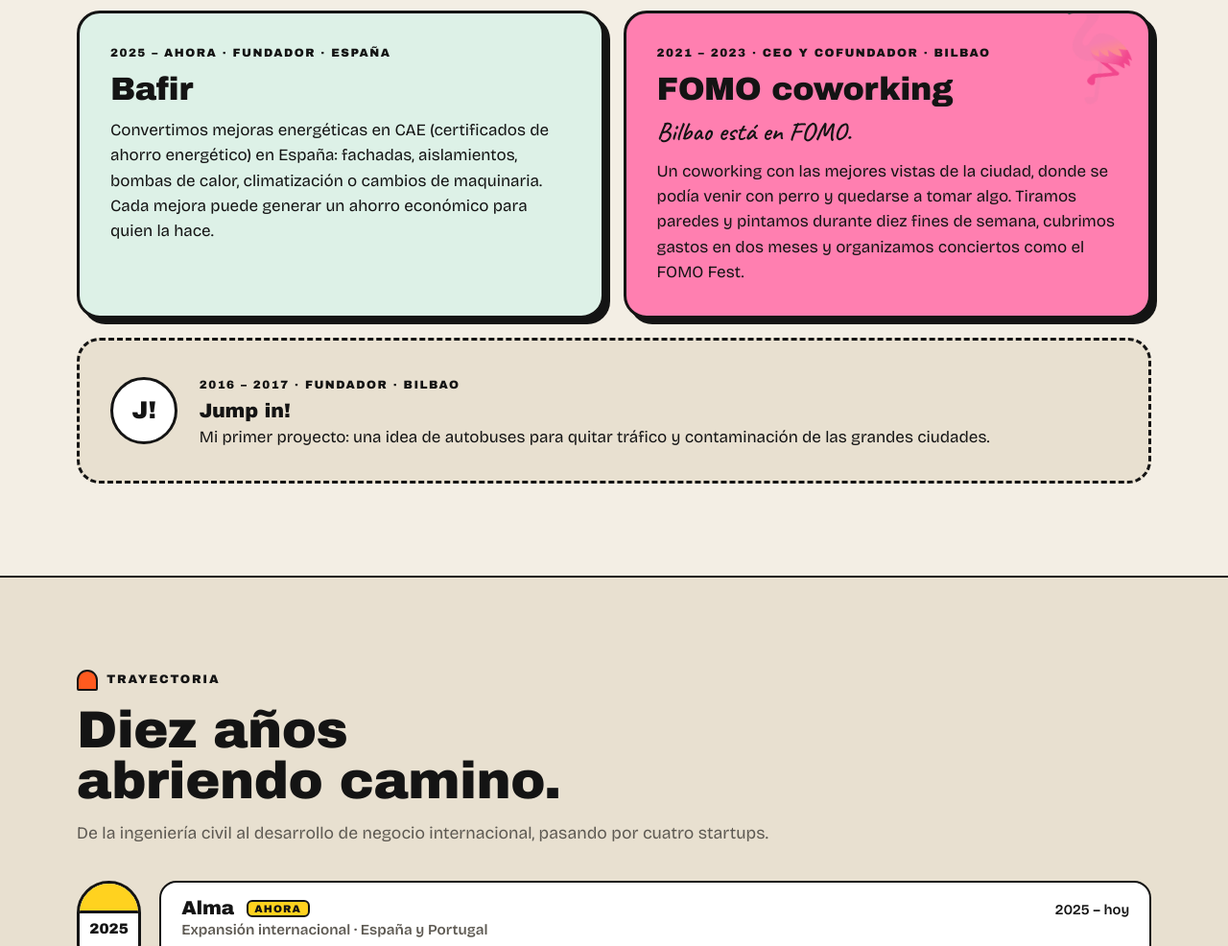
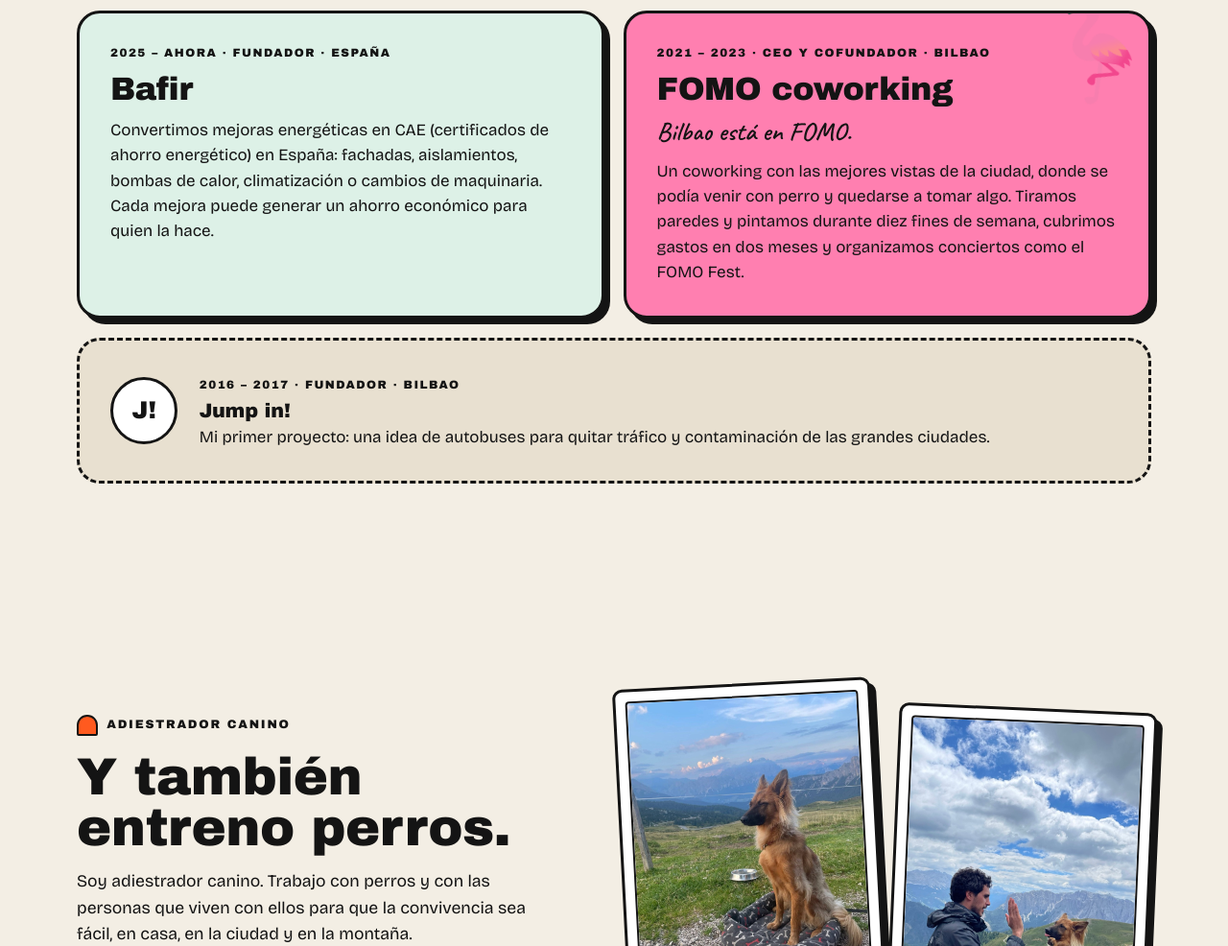
Before and after one commit to ikalek0/ikalek0.github.io, a plain HTML site: page index.html in a window 1280 px wide. Shown: the part 1814-2800 px from the top of the page at 96% size. Drawn offline with nearby package versions, Linux system fonts and the light colour scheme.

Commit message:
Sección de adiestrador canino con fotos
Co-Authored-By: Claude Opus 5.5 <noreply@anthropic.com>

```diff
--- a/index.html
+++ b/index.html
@@ -4,7 +4,7 @@
 <meta charset="utf-8">
 <meta name="viewport" content="width=device-width, initial-scale=1">
 <title>Iñigo de la Calle · Desarrollo de negocio y proyectos propios</title>
-<meta name="description" content="Iñigo de la Calle. Abro mercados y monto proyectos desde cero: Alma, Bafir, FOMO coworking, Berba y ahora La Fuga Stop. Entre París y Bilbao.">
+<meta name="description" content="Iñigo de la Calle. Abro mercados y monto proyectos desde cero: Alma, Bafir, FOMO coworking, Berba y ahora La Fuga Stop. También adiestrador canino. Entre París y Bilbao.">
 <meta property="og:title" content="Iñigo de la Calle">
 <meta property="og:description" content="Abro mercados y monto proyectos desde cero. Ahora: Alma, Bafir y La Fuga Stop.">
 <meta property="og:image" content="img/inigo-recorte.png">
@@ -100,6 +100,21 @@ section{padding-block:clamp(3.5rem,8vw,6rem)}
 .p-jump h3{font-size:1.3rem;margin:.3rem 0}
 .sello{width:4.4rem;height:4.4rem;border-radius:50%;border:3px solid var(--tinta);display:grid;place-items:center;font-family:var(--display);font-size:1.6rem;background:var(--blanco)}
 
+
+/* Adiestrador */
+.perros .wrap{display:grid;grid-template-columns:1fr 1.1fr;gap:clamp(2rem,5vw,4rem);align-items:center}
+.perros .texto{display:grid;gap:1rem}
+.perros .texto h2{font-size:clamp(2rem,5vw,3.4rem)}
+.perros .texto p{font-size:1.1rem;max-width:32rem}
+.polaroids{position:relative;display:grid;grid-template-columns:1fr 1fr;gap:1rem;padding-block:1rem}
+.polaroid{margin:0;background:var(--blanco);border:3px solid var(--tinta);border-radius:10px;padding:.6rem .6rem 0;box-shadow:6px 6px 0 var(--tinta)}
+.polaroid img{border-radius:4px;aspect-ratio:4/5;object-fit:cover;object-position:center 80%;height:auto;width:100%;border:2px solid var(--tinta)}
+.polaroid figcaption{font-family:var(--mano);font-weight:600;font-size:1.45rem;text-align:center;padding:.35rem 0 .45rem;line-height:1.1}
+.polaroid:nth-child(1){transform:rotate(-3deg)}
+.polaroid:nth-child(2){transform:rotate(2.5deg) translateY(1.6rem)}
+.huella{display:inline-block;background:var(--amarillo);border:2px solid var(--tinta);border-radius:99px;padding:.2rem .8rem;font-weight:600;font-size:.95rem;justify-self:start}
+@media (max-width:860px){ .perros .wrap{grid-template-columns:1fr} }
+
 /* Trayectoria: carretera con hitos */
 .trayecto{list-style:none;margin:0;padding:0;position:relative}
 .trayecto::before{content:"";position:absolute;left:2.1rem;top:.5rem;bottom:.5rem;width:14px;margin-left:-7px;background:var(--tinta);border-radius:7px}
@@ -173,6 +188,7 @@ footer .wrap{border-top:1px solid #3a3a3a;padding-top:1.4rem;display:flex;justif
     <a class="marca" href="#"><img src="img/simbolo.svg" alt="" width="40" height="40">Iñigo de la Calle</a>
     <nav aria-label="Secciones">
       <a href="#proyectos">Proyectos</a>
+      <a href="#perros">Perros</a>
       <a href="#trayectoria">Trayectoria</a>
       <a href="#formacion">Formación</a>
       <a href="#contacto">Contacto</a>
@@ -186,7 +202,7 @@ footer .wrap{border-top:1px solid #3a3a3a;padding-top:1.4rem;display:flex;justif
       <div>
         <span class="km">París · Bilbao</span>
         <h1 id="nombre">Iñigo<span class="apellido">de la Calle</span></h1>
-        <p class="lead">Abro mercados y monto proyectos desde cero. Desarrollo de negocio en <b>Alma</b> para España y Portugal, fundador de <b>Bafir</b> y creador de <b>La Fuga Stop</b>.</p>
+        <p class="lead">Abro mercados y monto proyectos desde cero. Desarrollo de negocio en <b>Alma</b> para España y Portugal, fundador de <b>Bafir</b>, creador de <b>La Fuga Stop</b> y adiestrador canino.</p>
         <p class="nota mano ruta">Bilbao <i>→</i> Ho Chi Minh <i>→</i> Moscú <i>→</i> Valencia <i>→</i> Bilbao <i>→</i> París</p>
         <div class="botones">
           <a class="btn" href="https://www.linkedin.com/in/inigodelacalle/">LinkedIn</a>
@@ -253,6 +269,21 @@ footer .wrap{border-top:1px solid #3a3a3a;padding-top:1.4rem;display:flex;justif
             <p>Mi primer proyecto: una idea de autobuses para quitar tráfico y contaminación de las grandes ciudades.</p>
           </div>
         </article>
+      </div>
+    </div>
+  </section>
+
+  <section class="perros" id="perros" aria-labelledby="t-perros">
+    <div class="wrap">
+      <div class="texto">
+        <span class="km">Adiestrador canino</span>
+        <h2 id="t-perros">Y también entreno perros.</h2>
+        <p>Soy adiestrador canino. Trabajo con perros y con las personas que viven con ellos para que la convivencia sea fácil, en casa, en la ciudad y en la montaña.</p>
+        <span class="huella">🐾 Pregúntame por sesiones</span>
+      </div>
+      <div class="polaroids">
+        <figure class="polaroid"><img src="img/perros/montana.jpg" alt="Perra de pelo largo color canela sentada en su cama, con los Dolomitas al atardecer detrás" width="825" height="1100" loading="lazy"><figcaption>Quieta… y a disfrutar</figcaption></figure>
+        <figure class="polaroid"><img src="img/perros/choca.jpg" alt="Iñigo chocando la mano con la pata de su perra en la montaña" width="825" height="1100" loading="lazy"><figcaption>¡Choca esa pata!</figcaption></figure>
       </div>
     </div>
   </section>
@@ -355,7 +386,7 @@ footer .wrap{border-top:1px solid #3a3a3a;padding-top:1.4rem;display:flex;justif
           <div class="idioma"><div>Inglés <span>profesional completo</span></div><div class="barra"><i style="width:85%"></i></div></div>
           <div class="idioma"><div>Francés <span>profesional</span></div><div class="barra"><i style="width:60%"></i></div></div>
           <div class="aptitudes">
-            <span class="chip">Desarrollo de negocio</span><span class="chip">Ventas B2B</span><span class="chip">Expansión internacional</span><span class="chip">Operaciones</span><span class="chip">Eventos</span><span class="chip">Análisis de datos</span>
+            <span class="chip">Desarrollo de negocio</span><span class="chip">Ventas B2B</span><span class="chip">Expansión internacional</span><span class="chip">Operaciones</span><span class="chip">Eventos</span><span class="chip">Análisis de datos</span><span class="chip">Adiestramiento canino</span>
           </div>
         </aside>
       </div>
```
Also changed, not shown: img/perros/choca.jpg (added), img/perros/montana.jpg (added).
